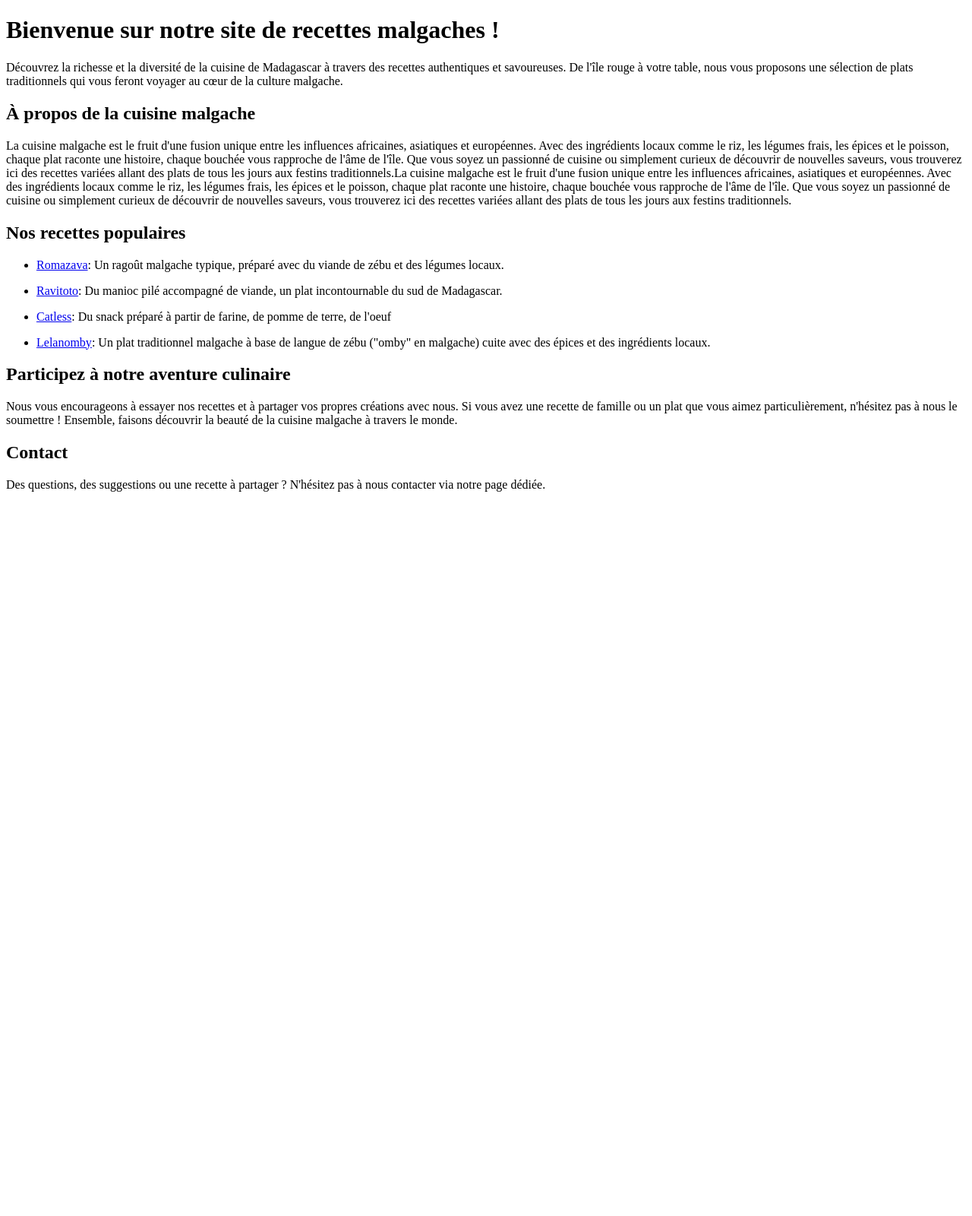
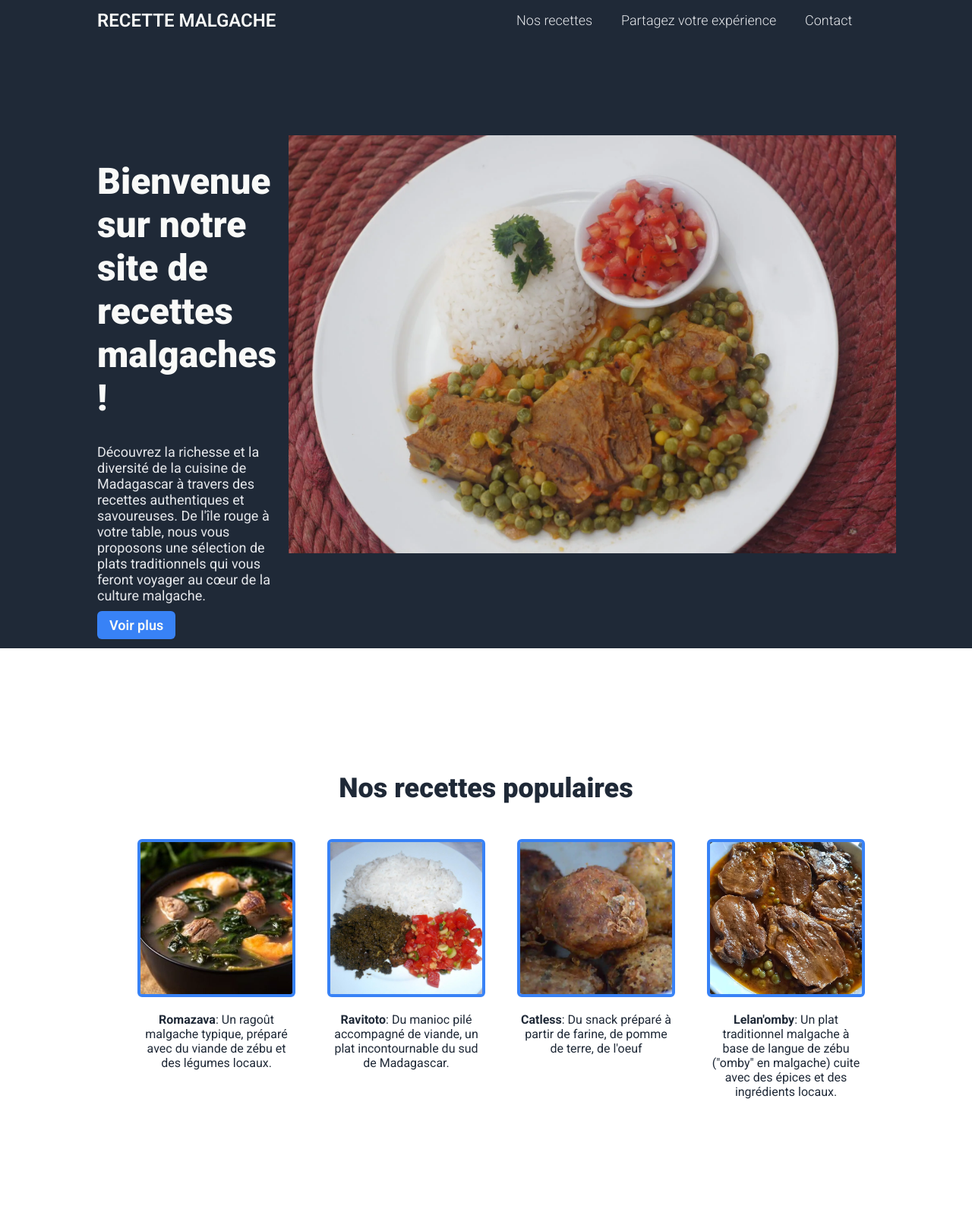
Before and after one commit to KiadyF/recettemalgache, a plain HTML site: page index.html in a window 1280 px wide. Shown: the top 1600 px of the page at 76% size. Before the commit the page ends 800 px from the top, so only its background shows below. Drawn offline with Linux system fonts and the light colour scheme.

Commit message:
Ajout d'un style avec des images

```diff
--- a/index.html
+++ b/index.html
@@ -4,70 +4,120 @@
 <head>
     <meta charset="UTF-8">
     <meta name="viewport" content="width=device-width, initial-scale=1.0">
+    <link rel="stylesheet" href="style/style.css">
     <title>Recette malgache</title>
 </head>
 
 <body>
+    <div class="contenu">
+        <header>
+            <a href="#">RECETTE MALGACHE</a>
+            <nav>
+                <ul>
+                    <li><a href="#recette">Nos recettes</a></li>
+                    <li><a href="#participer">Partagez votre expérience</a></li>
+                    <li><a href="#contact">Contact</a></li>
+                </ul>
+            </nav>
+        </header>
+        <div class="home">
+
+            <div class="home-container">
                 <h1>Bienvenue sur notre site de recettes malgaches !</h1>
-    <p>Découvrez la richesse et la diversité de la cuisine de Madagascar à travers des recettes authentiques et
-        savoureuses. De l'île rouge à votre table, nous vous proposons une sélection de plats traditionnels qui vous
+                <p>Découvrez la richesse et la diversité de la cuisine de Madagascar à travers des recettes authentiques
+                    et
+                    savoureuses. De l'île rouge à votre table, nous vous proposons une sélection de plats traditionnels
+                    qui
+                    vous
                     feront voyager au cœur de la culture malgache.</p>
-    <section>
+                <a href="#">Voir plus</a>
+            </div>
+            <img src="images/homeImg.webp" alt="Henakisoa sy petit poids" width="800px" height="550px">
+        </div>
+
+        <section id="recette">
+            <h2>Nos recettes populaires</h2>
+            <ul>
+                <li>
+                    <a href="recettes/romazava.html"><img src="images/romazava.jpg" alt="romazava"></a>
+                    <p><strong>Romazava</strong>: Un ragoût malgache typique, préparé avec
+                        du
+                        viande
+                        de
+                        zébu
+                        et des légumes locaux.</p>
+                </li>
+                <li>
+                    <a href="recettes/ravitoto.html"><img src="images/ravitoto.jpg" alt="ravitoto"></a>
+                    <p><strong>Ravitoto</strong>: Du manioc pilé accompagné de viande, un
+                        plat
+                        incontournable du sud de Madagascar.</p>
+                </li>
+                <li>
+                    <a href="recettes/catless.html"><img src="images/Catless.webp" alt="catless"></a>
+                    <p><strong>Catless</strong>: Du snack préparé à partir de farine, de
+                        pomme de
+                        terre,
+                        de
+                        l'oeuf</p>
+                </li>
+                <li>
+                    <a href="recettes/lelanomby.html"><img src="images/lelanomby.jpg" alt="lelan'omby"></a>
+                    <p><strong>Lelan'omby</strong>: Un plat traditionnel malgache à base de
+                        langue
+                        de
+                        zébu
+                        ("omby" en malgache) cuite avec des épices et des ingrédients locaux.</p>
+                </li>
+            </ul>
+        </section>
+        <section id="cuisine-malgache">
             <h2>À propos de la cuisine malgache</h2>
             <p>La cuisine malgache est le fruit d'une fusion unique entre les influences africaines, asiatiques et
                 européennes.
-            Avec des ingrédients locaux comme le riz, les légumes frais, les épices et le poisson, chaque plat raconte
+                Avec des ingrédients locaux comme le riz, les légumes frais, les épices et le poisson, chaque plat
+                raconte
                 une
                 histoire, chaque bouchée vous rapproche de l'âme de l'île.
 
                 Que vous soyez un passionné de cuisine ou simplement curieux de découvrir de nouvelles saveurs, vous
                 trouverez
-            ici des recettes variées allant des plats de tous les jours aux festins traditionnels.La cuisine malgache
+                ici des recettes variées allant des plats de tous les jours aux festins traditionnels.La cuisine
+                malgache
                 est le
-            fruit d'une fusion unique entre les influences africaines, asiatiques et européennes. Avec des ingrédients
-            locaux comme le riz, les légumes frais, les épices et le poisson, chaque plat raconte une histoire, chaque
+                fruit d'une fusion unique entre les influences africaines, asiatiques et européennes. Avec des
+                ingrédients
+                locaux comme le riz, les légumes frais, les épices et le poisson, chaque plat raconte une histoire,
+                chaque
                 bouchée vous rapproche de l'âme de l'île.
 
                 Que vous soyez un passionné de cuisine ou simplement curieux de découvrir de nouvelles saveurs, vous
                 trouverez
                 ici des recettes variées allant des plats de tous les jours aux festins traditionnels.</p>
         </section>
-    <section>
-        <h2>Nos recettes populaires</h2>
-        <ul>
-            <li>
-                <p><a href="recettes/romazava.html">Romazava</a>: Un ragoût malgache typique, préparé avec du viande de
-                    zébu
-                    et des légumes locaux.</p>
-            </li>
-            <li>
-                <p><a href="recettes/ravitoto.html">Ravitoto</a>: Du manioc pilé accompagné de viande, un plat
-                    incontournable du sud de Madagascar.</p>
-            </li>
-            <li>
-                <p><a href="recettes/catless.html">Catless</a>: Du snack préparé à partir de farine, de pomme de terre,
-                    de
-                    l'oeuf</p>
-            </li>
-            <li>
-                <p><a href="recettes/lelanomby.html">Lelanomby</a>: Un plat traditionnel malgache à base de langue de
-                    zébu
-                    ("omby" en malgache) cuite avec des épices et des ingrédients locaux.</p>
-            </li>
-        </ul>
+        <section id="participer">
+            <div class="participer-container">
+                <div>
+                    <h2>Participez à notre aventure culinaire</h2>
+                    <p>Nous vous encourageons à essayer nos recettes et à partager vos propres créations avec nous. Si
+                        vous
+                        avez
+                        une
+                        recette de famille ou un plat que vous aimez particulièrement, n'hésitez pas à nous le soumettre
+                        !
+                        Ensemble,
+                        faisons découvrir la beauté de la cuisine malgache à travers le monde.</p>
+                </div>
+
+                <a href="#">Sign up</a>
+            </div>
         </section>
-    <section>
-        <h2>Participez à notre aventure culinaire</h2>
-        <p>Nous vous encourageons à essayer nos recettes et à partager vos propres créations avec nous. Si vous avez une
-            recette de famille ou un plat que vous aimez particulièrement, n'hésitez pas à nous le soumettre ! Ensemble,
-            faisons découvrir la beauté de la cuisine malgache à travers le monde.</p>
-    </section>
-
-
-
-    <h2>Contact</h2>
-    <p>Des questions, des suggestions ou une recette à partager ? N'hésitez pas à nous contacter via notre page dédiée.
+        <div class="footer" id="contact">
+            <p>Des questions, des suggestions ou une recette à partager ? N'hésitez pas à nous contacter via notre page
+                dédiée.
             </p>
+        </div>
+    </div>
 </body>
 
 </html>
--- /dev/null
+++ b/style/style.css
@@ -0,0 +1,200 @@
+@import url('https://fonts.googleapis.com/css2?family=Fira+Sans:wght@500;700&family=Oswald:wght@700&family=Roboto:ital,wght@0,100..900;1,100..900&display=swap');
+
+
+body {
+    margin: 0;
+    padding: 0;
+    box-sizing: border-box;
+    display: flex;
+    justify-content: center;
+    max-width: 100%;
+    min-height: 100vh;
+    font-family: 'Roboto', Arial, Helvetica, sans-serif;
+    gap: 0;
+}
+
+
+header {
+    display: flex;
+    justify-content: space-between;
+    align-items: center;
+    padding: 10px;
+    background-color: #1f2937;
+    position: sticky;
+    top: 0;
+}
+
+header ul {
+    list-style: none;
+    display: flex;
+    gap: 8px;
+}
+
+nav {
+    width: 50%;
+}
+
+header ul li {
+    flex: 1 1 auto;
+}
+
+a {
+    text-decoration: none;
+}
+
+header ul a {
+    font-size: 18px;
+    color: #e5e7eb;
+    font-weight: 300;
+}
+
+header a {
+    font-size: 24px;
+    color: #f9faf8;
+    font-weight: 600;
+}
+
+
+header,
+.home,
+section,
+.footer {
+    padding: 0 10% 0 10%;
+}
+
+.home {
+    background-color: #1f2937;
+    padding: 40px 10%;
+    height: 90vh;
+    display: flex;
+    align-items: center;
+    gap: 16px;
+}
+
+.home-container {
+    height: 550px;
+}
+
+.home-container h1 {
+    color: #f9faf8;
+    font-weight: 900;
+    font-size: 48px;
+
+}
+
+.home-container p {
+    color: #e5e7eb;
+    font-size: 18px;
+}
+
+.home-container a {
+    background-color: #3882f6;
+    padding: 8px 16px;
+    border-radius: 6px;
+    color: #f9faf8;
+    font-size: 18px;
+    font-weight: 600;
+}
+
+#recette {
+    height: 100vh;
+    display: flex;
+    flex-direction: column;
+    justify-content: center;
+}
+
+#recette h2 {
+    font-weight: 900;
+    font-size: 36px;
+    text-align: center;
+    color: #1f2937;
+}
+
+#recette ul {
+    list-style: none;
+    display: flex;
+    justify-content: center;
+    align-items: center;
+    gap: 16px;
+}
+
+#recette ul li {
+    min-height: 400px;
+    flex: 1;
+    text-align: center;
+}
+
+#recette ul li a img {
+    width: 200px;
+    height: 200px;
+    border-radius: 6px;
+    border: 4px solid #3882f6;
+    object-fit: cover;
+}
+
+#recette ul li p {
+    width: 200px;
+    text-align: center;
+    margin: 0 auto;
+    padding-top: 16px;
+    color: #1f2937;
+}
+
+#cuisine-malgache {
+    height: 100vh;
+    background-color: #e5e7eb;
+    color: #1f2937;
+    display: flex;
+    flex-direction: column;
+    align-items: center;
+    justify-content: center;
+}
+
+#cuisine-malgache h2 {
+    font-weight: 900;
+    font-size: 48px;
+    text-align: center;
+    color: #1f2937;
+}
+
+#cuisine-malgache p {
+    font-style: italic;
+    font-size: 36px;
+}
+
+#participer {
+    display: flex;
+    justify-content: center;
+    align-items: center;
+    height: 100vh;
+}
+
+.participer-container {
+    width: 80%;
+    background-color: #3882f6;
+    display: flex;
+    justify-content: center;
+    align-items: center;
+    padding: 48px 100px;
+    border-radius: 6px;
+    color: #f9faf8;
+    gap: 48px;
+}
+
+.participer-container a {
+    color: #f9faf8;
+    flex-shrink: 0;
+    padding: 8px 16px;
+    border-radius: 6px;
+    border: 2px solid #f9faf8;
+}
+
+.footer {
+    display: flex;
+    justify-content: center;
+    align-items: center;
+    padding: 10px;
+    background-color: #1f2937;
+    text-align: center;
+    color: #e5e7eb;
+}
```
Also changed, not shown: images/Catless.webp (added), images/homeImg.webp (added), images/lelanomby.jpg (added), images/ravitoto.jpg (added), images/romazava.jpg (added). Lines whose indentation alone changed are shown as unchanged.
